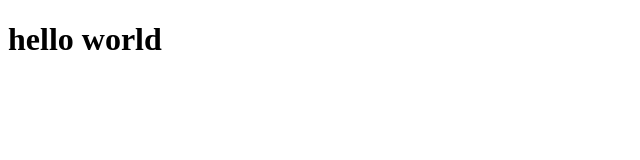
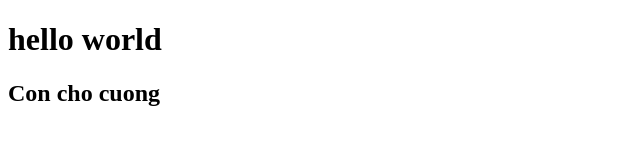
Before and after one commit to LonelyWolf1337/Test, a plain HTML site: page index.html in a window 1280 px wide. Shown: the whole page, without its empty margins (0-640 px from the left). Drawn offline with Linux system fonts and the light colour scheme.

Commit message:
sua doi lan 2

```diff
--- a/index.html
+++ b/index.html
@@ -7,5 +7,6 @@
   </head>
   <body>
     <h1>hello world</h1>
+    <h2>Con cho cuong</h2>
   </body>
 </html>
```
